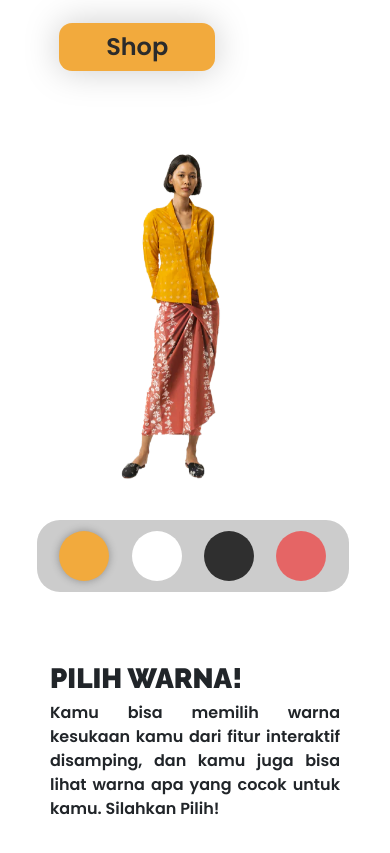
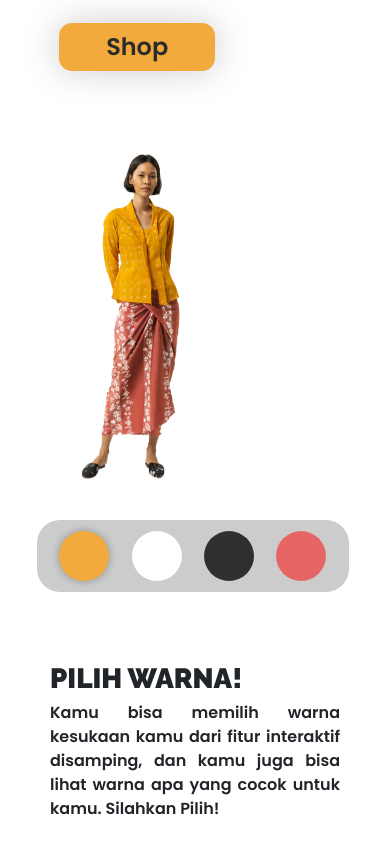
Before and after one commit to LewinsHp/tradisikebaya, a plain HTML site: page index.html in a window 390 px wide. Shown: the part 944-1797 px from the top of the page. Drawn offline with nearby package versions, Linux system fonts and the light colour scheme.

Commit message:
choose-shirt

```diff
--- a/assets/css/style.css
+++ b/assets/css/style.css
@@ -684,7 +684,7 @@ p.address{
         margin-left: 50px;
     }
     .choose-shirt{
-        left: -10px;
+        left: -50px;
     }
     .shirt-color{
         width: 100%;
```
